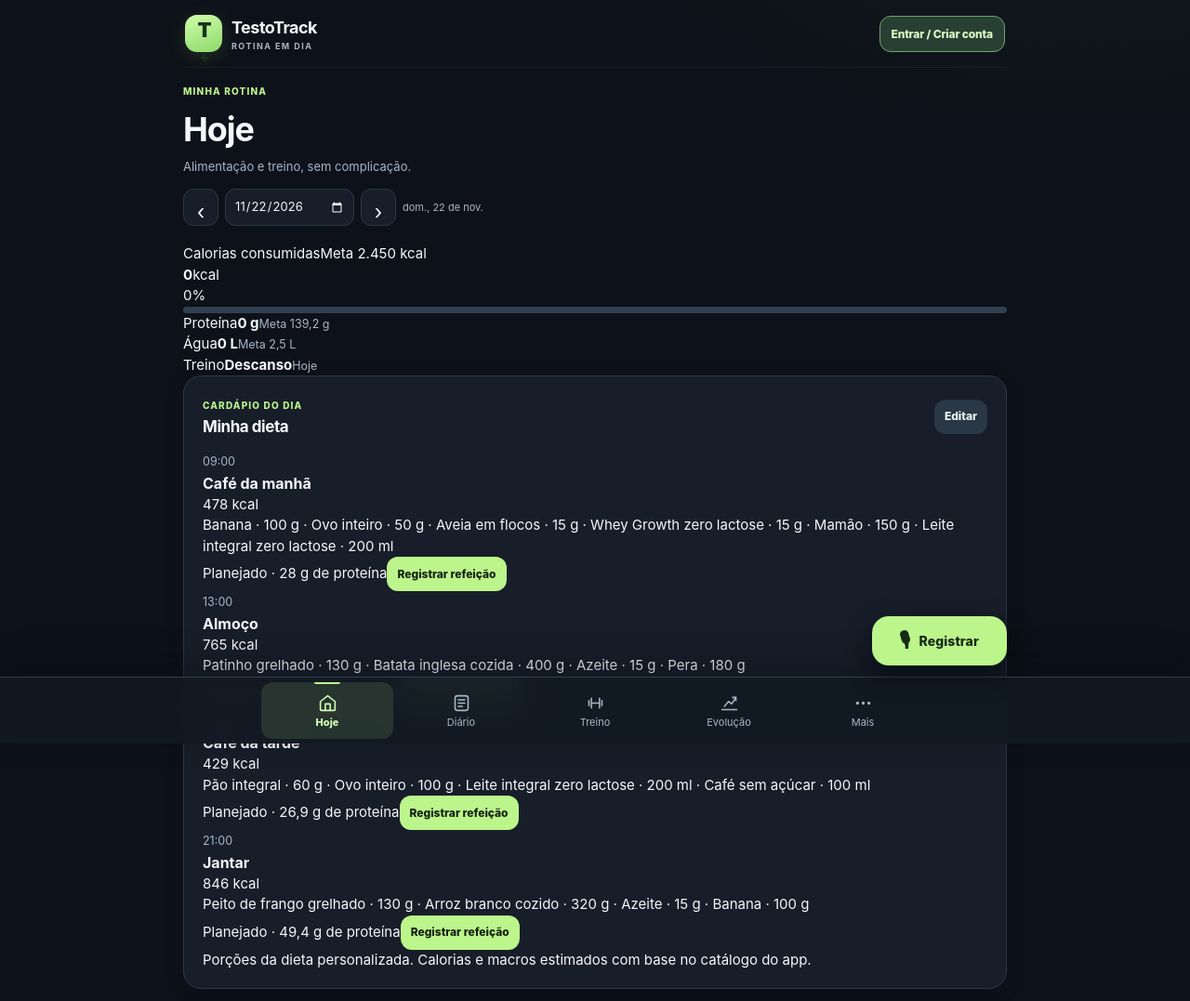
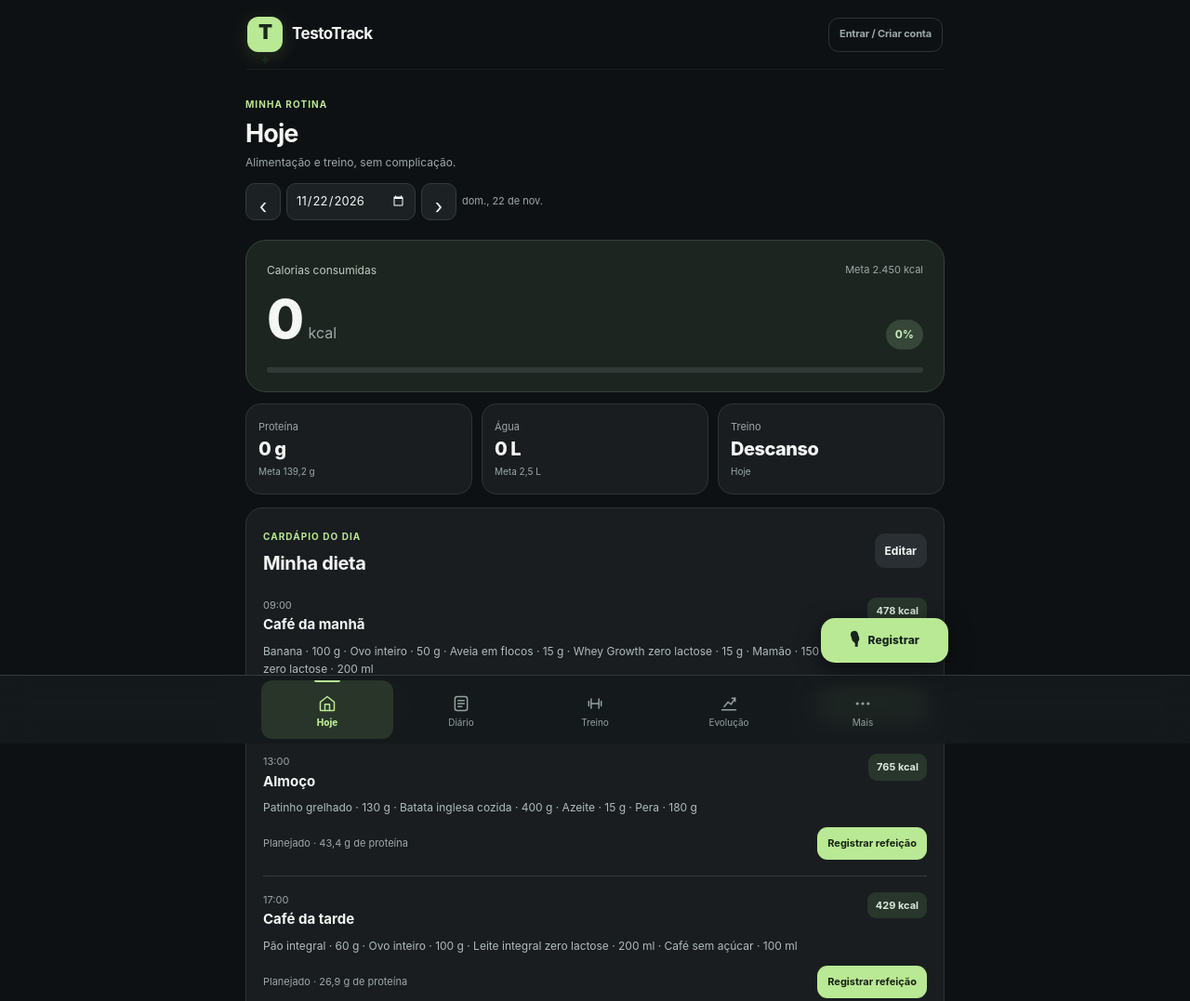
Before and after one commit to sbarboza0811/testotracker, a plain HTML site: page index.html in a window 1280 px wide. Shown: the top 1077 px of the page at 93% size. Drawn offline with nearby package versions, Linux system fonts and the light colour scheme.

Commit message:
chore: ativar novo tema e atualizar cache do PWA

```diff
--- a/index.html
+++ b/index.html
@@ -1,16 +1,16 @@
 <!doctype html>
 <html lang="pt-BR"><head>
 <meta charset="utf-8"><meta name="viewport" content="width=device-width,initial-scale=1,viewport-fit=cover">
-<meta name="theme-color" content="#0e1119"><meta name="description" content="TestoTrack 3.0 — sua rotina de alimentação, musculação e saúde em um só lugar">
+<meta name="theme-color" content="#0e1113"><meta name="description" content="TestoTrack — sua dieta, treino e saúde em uma rotina simples">
 <meta name="apple-mobile-web-app-capable" content="yes"><meta name="apple-mobile-web-app-title" content="TestoTrack">
 <link rel="manifest" href="./manifest.webmanifest"><link rel="icon" type="image/svg+xml" href="./icons/icon.svg">
-<link rel="stylesheet" href="./v3.css"><title>TestoTrack — Meu dia</title>
+<link rel="stylesheet" href="./v3.css"><link rel="stylesheet" href="./minimal.css"><title>TestoTrack — Meu dia</title>
 <script defer src="https://cdn.jsdelivr.net/npm/@supabase/supabase-js@2.58.0/dist/umd/supabase.js"></script>
 <script defer src="./v3-data.js"></script><script defer src="./v3-cloud.js"></script><script defer src="./v3-ui.js"></script><script defer src="./v3-edit.js"></script><script defer src="./v3-meal.js"></script><script defer src="./v3-activity.js"></script>
 </head><body>
 <div class="shell">
 <header class="top">
-  <div class="brand"><div class="logo" aria-hidden="true">T<span>+</span></div><div><strong>TestoTrack</strong><small>ROTINA EM DIA</small></div></div>
+  <div class="brand"><div class="logo" aria-hidden="true">T<span>+</span></div><div><strong>TestoTrack</strong><small>SEU DIA, SEU RITMO</small></div></div>
   <div class="top-right"><button type="button" id="sync-badge" class="account-entry" data-go="conta" aria-label="Entrar ou criar conta">Entrar / Criar conta</button></div>
 </header>
 <main id="app" tabindex="-1"><section class="panel"><h1>Carregando sua rotina…</h1><p>Seus registros permanecem neste dispositivo.</p></section></main>
```
